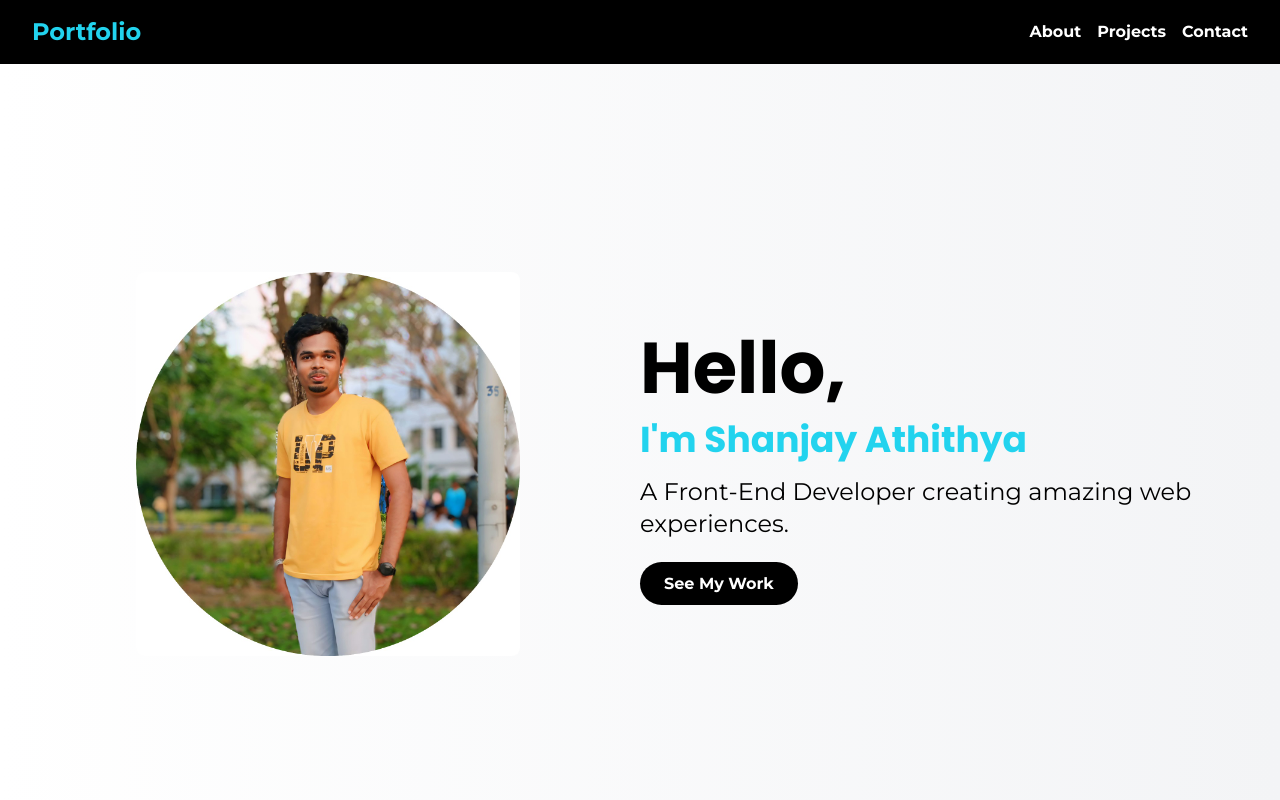
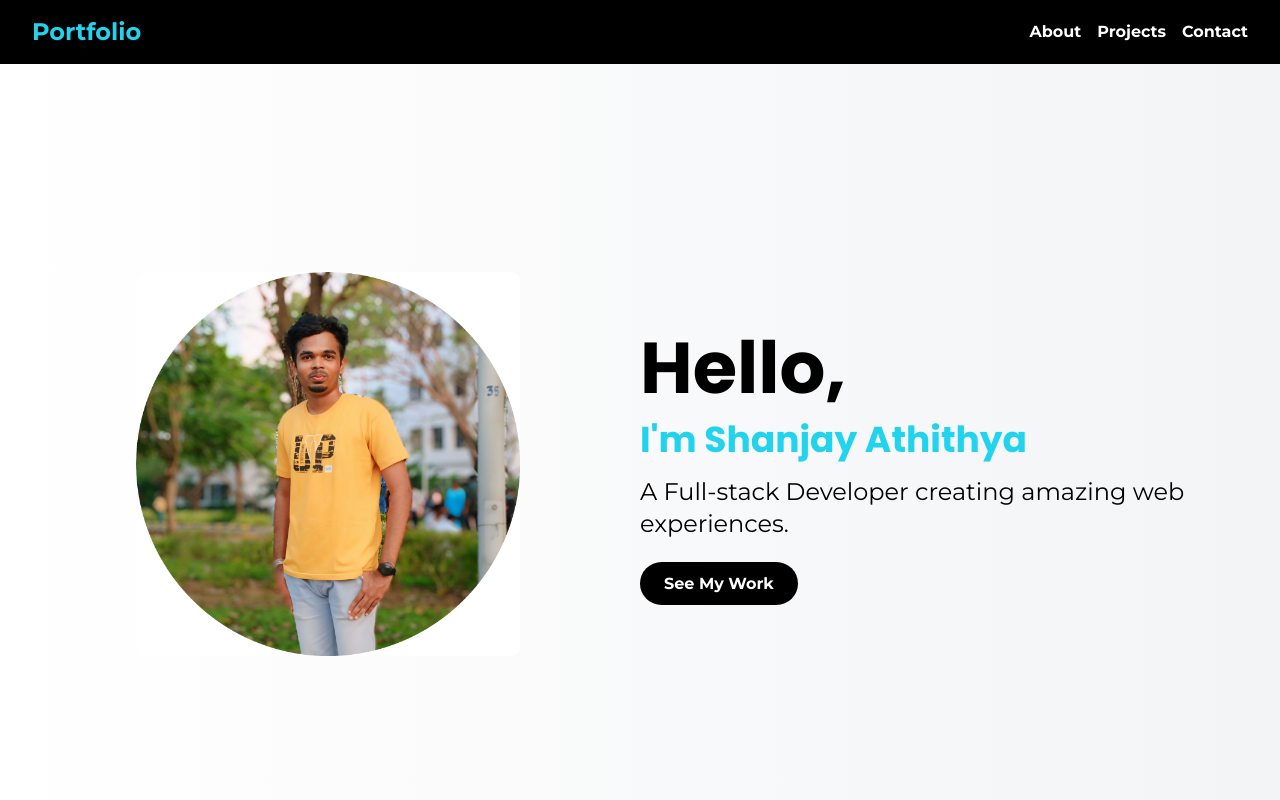
Before and after one commit to shanjay-athithya/Portfolio01, a React (Create React App) app: page / in a window 1280 px wide. Shown: the top 800 px of the page. Built offline with nearby package versions, Linux system fonts and the light colour scheme.

Commit message:
30/08/24

```diff
--- a/src/components/Hero.js
+++ b/src/components/Hero.js
@@ -18,7 +18,7 @@ const Hero = () => {
           <h1 className="text-5xl md:text-7xl font-bold mb-4 font-poppins">Hello,</h1>
           <h2 className="text-2xl md:text-4xl text-cyan-400 font-bold mb-4 font-poppins">I'm Shanjay Athithya</h2>
           <p className="text-xl md:text-2xl mb-8 font-montserrat">
-            A Front-End Developer creating amazing web experiences.
+            A Full-stack Developer creating amazing web experiences.
           </p>
           <a href="#projects" className="bg-black text-white px-6 py-3 rounded-full font-semibold hover:bg-gray-800 transition">
             See My Work
```
